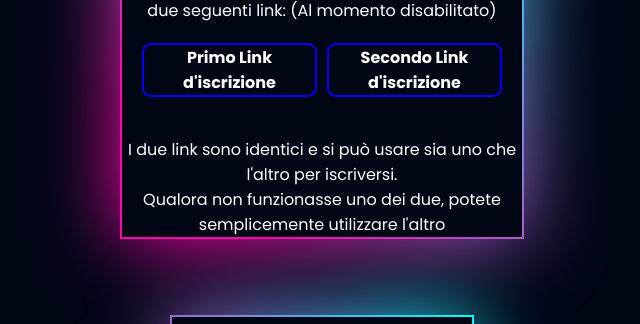
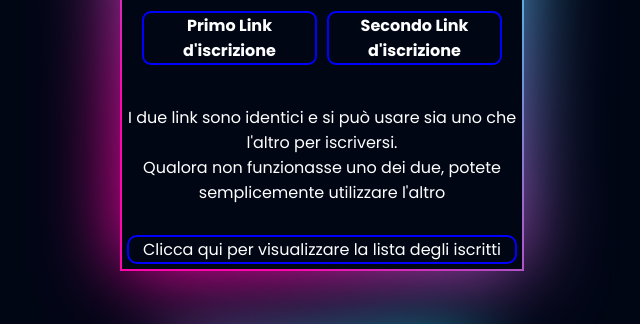
Before and after one commit to malagonius/capodannoGans, a PHP site: page / in a window 1280 px wide. Shown: the part 164-488 px from the top of the page, without its empty margins (318-958 px from the left). Run offline with PHP 8.4, Linux system fonts and the light colour scheme.

Commit message:
Update index.php

```diff
--- a/index.php
+++ b/index.php
@@ -135,7 +135,16 @@ body {
 I due link sono identici e si può usare sia uno che l'altro per iscriversi.<br>
 
 Qualora non funzionasse uno dei due, potete semplicemente utilizzare l'altro
-
+<br>
+<br><a href="https://docs.google.com/spreadsheets/d/1ZXh4MeasO0HyH315EQjA9KZkwYgj9A63YOEgklfn6lA/edit#gid=1817233686" style="
+    color: white;
+    border: 2px solid blue;
+    margin: 5px;
+    display: block;
+    border-radius: 10px;
+    text-decoration: none;
+">
+Clicca qui per visualizzare la lista degli iscritti</a>
 
 </span></div>
 
@@ -193,4 +202,5 @@ La conferenza avrà’ luogo presso Park Hotel Jolanda (San Zeno di Montagna) e
   </div>
 </div>
 
+
 </body></html>
```
